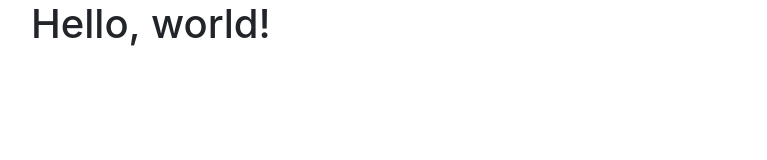
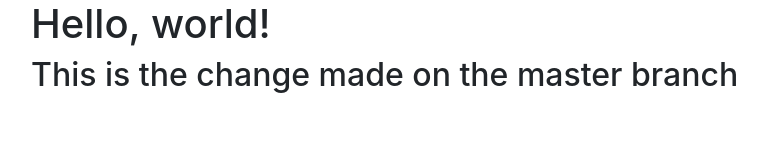
Before and after one commit to TerrellLinnell/gitCommands-merge-diff-rebase, a plain HTML site: page index.html in a window 1280 px wide. Shown: the whole page, without its empty margins (54-821 px from the left). Drawn offline with nearby package versions, Linux system fonts and the light colour scheme.

Commit message:
changed master branch html and readme

```diff
--- a/index.html
+++ b/index.html
@@ -4,12 +4,13 @@
     <meta charset="utf-8">
     <meta name="viewport" content="width=device-width, initial-scale=1">
     <meta http-equiv="x-ua-compatible" content="ie=edge">
-    <title></title>
+    <title>Master branch Title</title>
 
     <link rel="stylesheet" href="https://maxcdn.bootstrapcdn.com/bootstrap/4.0.0-alpha.2/css/bootstrap.min.css" integrity="sha384-y3tfxAZXuh4HwSYylfB+J125MxIs6mR5FOHamPBG064zB+AFeWH94NdvaCBm8qnd" crossorigin="anonymous">
   </head>
   <body class="container">
     <h1>Hello, world!</h1>
+    <h2> This is the change made on the master branch</h2>
 
     <script src="https://ajax.googleapis.com/ajax/libs/jquery/2.1.4/jquery.min.js"></script>
     <script src="https://maxcdn.bootstrapcdn.com/bootstrap/4.0.0-alpha.2/js/bootstrap.min.js" integrity="sha384-vZ2WRJMwsjRMW/8U7i6PWi6AlO1L79snBrmgiDpgIWJ82z8eA5lenwvxbMV1PAh7" crossorigin="anonymous"></script>
```
Also changed, not shown: 1 other file.
